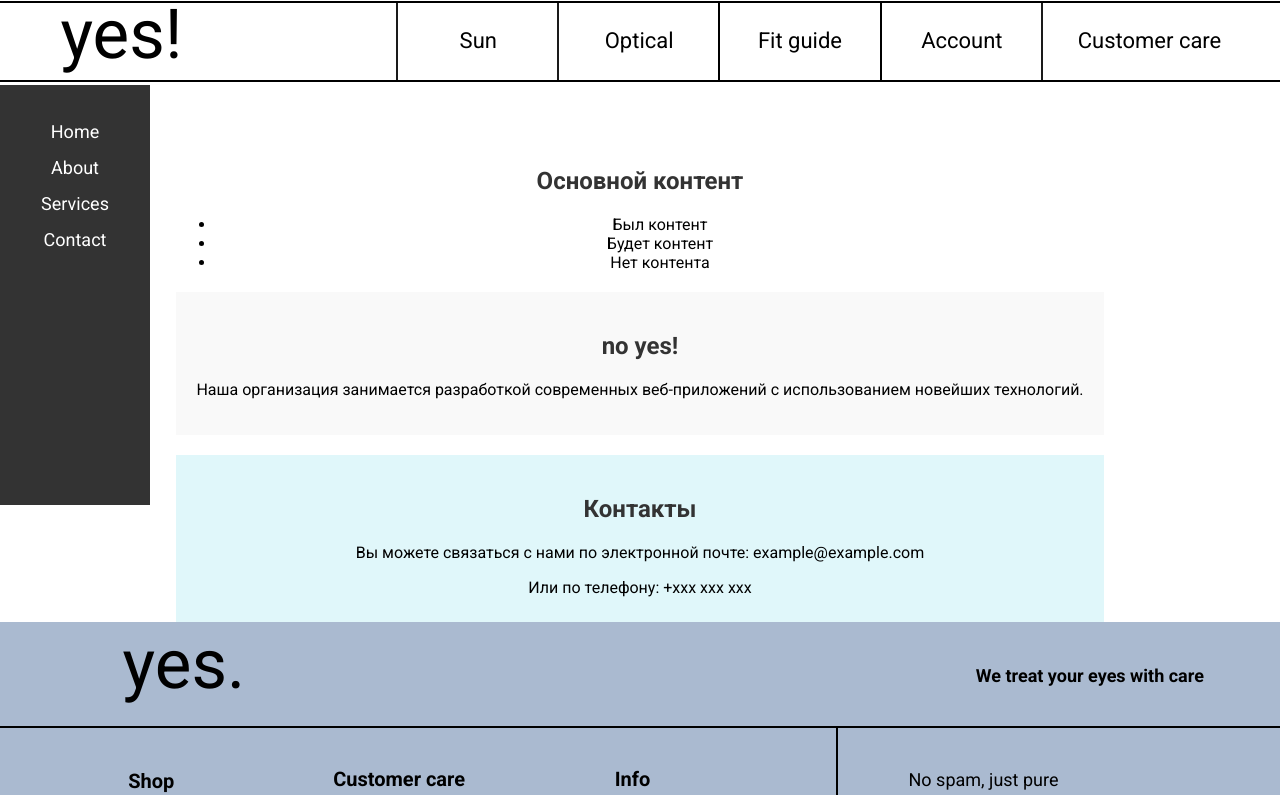
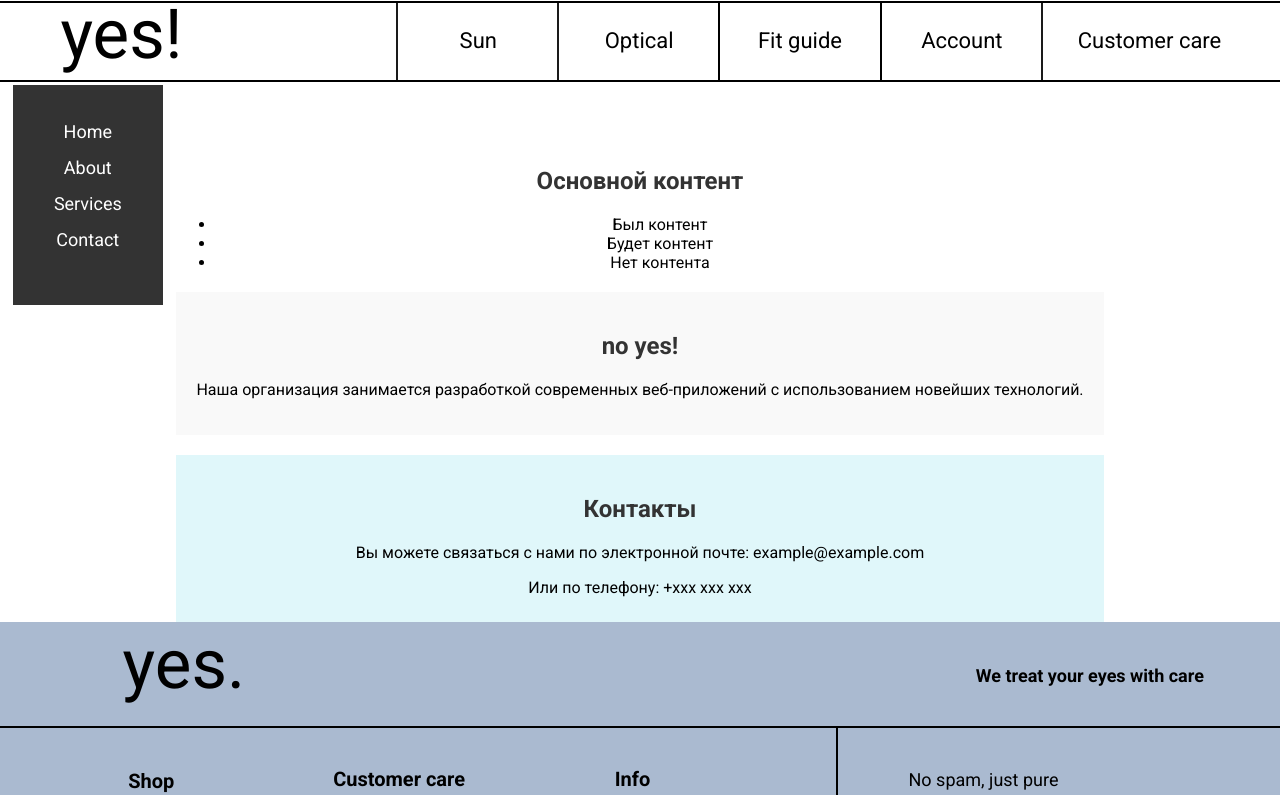
Before and after one commit to Penguin-Worker/my_project, a React (Create React App) app: page / in a window 1280 px wide. Shown: the top 795 px of the page. Built offline with nearby package versions, Linux system fonts and the light colour scheme.

Commit message:
fix: sidebar

```diff
--- a/src/components/Sidebar/Sidebar.css
+++ b/src/components/Sidebar/Sidebar.css
@@ -1,11 +1,11 @@
 .sidebar {
     width:  150px; /* Ширина боковой панели */
-    height: 50vh; /* Высота на весь экран */
+    height: 25vh; /* Высота на весь экран */
     background-color: #333; /* Темный фон */
     color: white; /* Белый текст */
     position: fixed; /* Фиксированная панель */
     top: 85px;
-    left: 0; /* Панель слева */
+    left: 1%; /* Панель слева */
     display: flex;
     flex-direction: column;
     justify-content: start;
```
